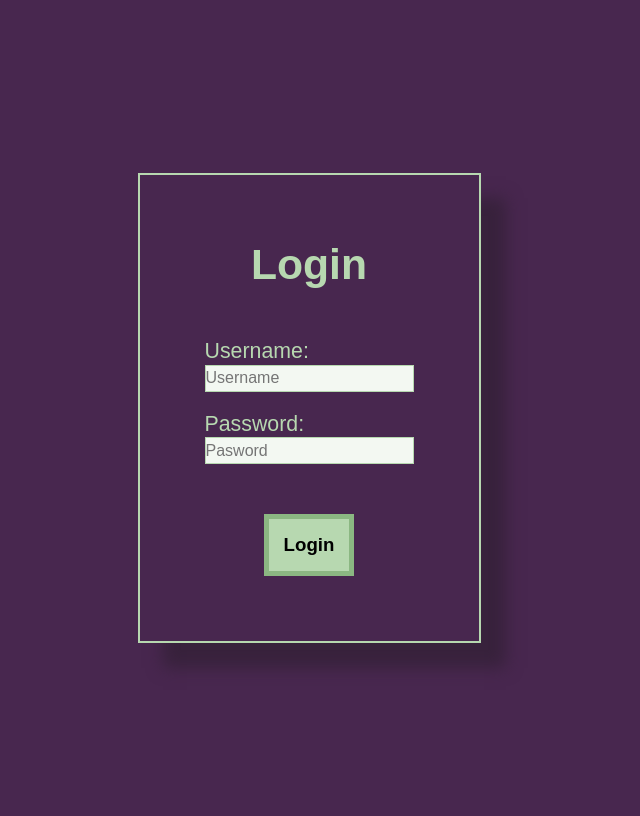
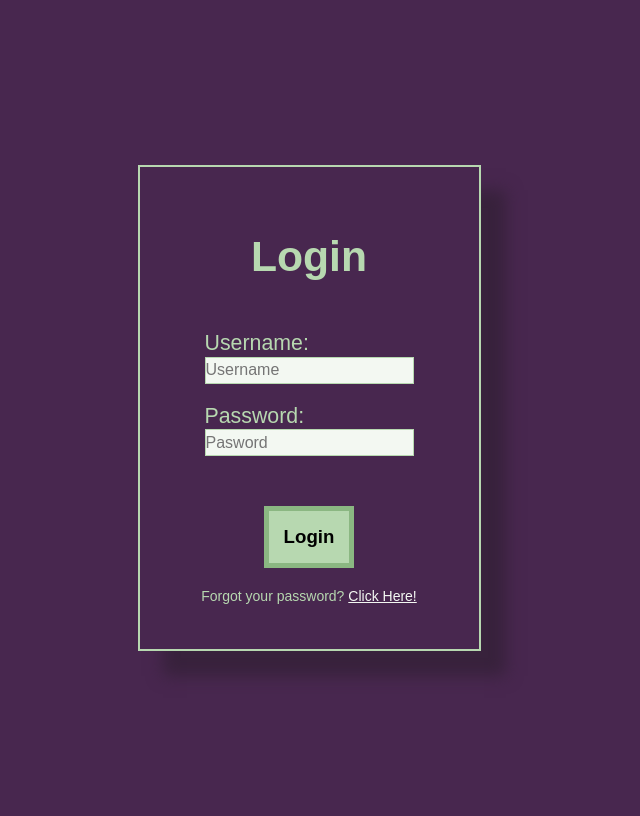
Before and after one commit to DragosNH/day_steak, a Django app: page /login/ in a window 1280 px wide. Shown: the whole page, without its empty margins (331-971 px from the left). Run offline with Django 5.2, Linux system fonts and the light colour scheme; some web fonts are replaced.

Commit message:
forgot pasword page added

```diff
--- a/myapp/static/myapp/css/login.css
+++ b/myapp/static/myapp/css/login.css
@@ -81,4 +81,12 @@ body{
         box-shadow: 0px 0px 10px 1px var(--lighter-yellowish);
     }
 
+    .forgot-pass{
+        margin: 0;
+        font-size: 14px;
+        & .click-here{
+            color: var(--lighter-yellowish);
+        }
+    }
+
 }
--- a/myapp/templates/myapp/login.html
+++ b/myapp/templates/myapp/login.html
@@ -26,6 +26,7 @@
             <input type="password" name="password" placeholder="Pasword">
         </div>
         <button class="btn">Login</button>
+        <p class="forgot-pass">Forgot your password? <a href="{% url 'forgotPassword' %}" class="click-here">Click Here!</a></p>
     </div>
 
 </body>
--- a/myapp/urls.py
+++ b/myapp/urls.py
@@ -5,4 +5,5 @@ urlpatterns = [
     path('', views.home, name='home'),
     path('login/', views.login, name='login'),
     path('signup/', views.signup, name='signup'),
+    path('forgotPassword/', views.forgot_password, name="forgotPassword")
 ]
--- a/myapp/views.py
+++ b/myapp/views.py
@@ -8,3 +8,6 @@ def login(request):
 
 def signup(request):
     return render(request, 'myapp/signup.html')
+
+def forgot_password(request):
+    return render(request, 'myapp/forgotPassword.html')
```
Also changed, not shown: myapp/templates/myapp/forgotPassword.html (added, +12 -0 lines).
